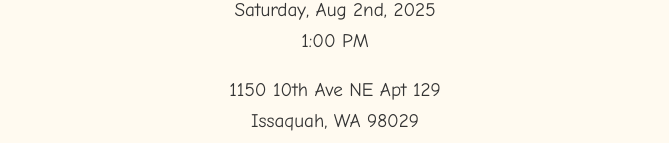
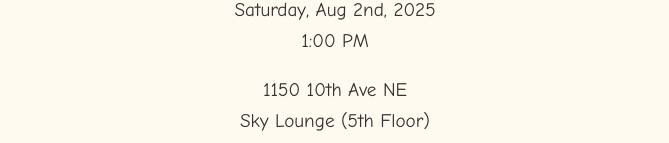
Before and after one commit to krishperumal/nanditha-baby-shower, a plain HTML site: page index.html in a window 1280 px wide. Shown: the part 655-798 px from the top of the page, without its empty margins (305-974 px from the left). Drawn offline with Linux system fonts and the light colour scheme.

Commit message:
update address

```diff
--- a/index.html
+++ b/index.html
@@ -90,7 +90,8 @@
     <p>Please join us for lunch to celebrate the upcoming arrival of our little one!</p>
     Saturday, Aug 2nd, 2025<br>
     1:00 PM<br>
-    <p>1150 10th Ave NE Apt 129<br>
+    <p>1150 10th Ave NE<br>
+        Sky Lounge (5th Floor)<br>
     Issaquah, WA 98029</p>
   </div>
 
```
